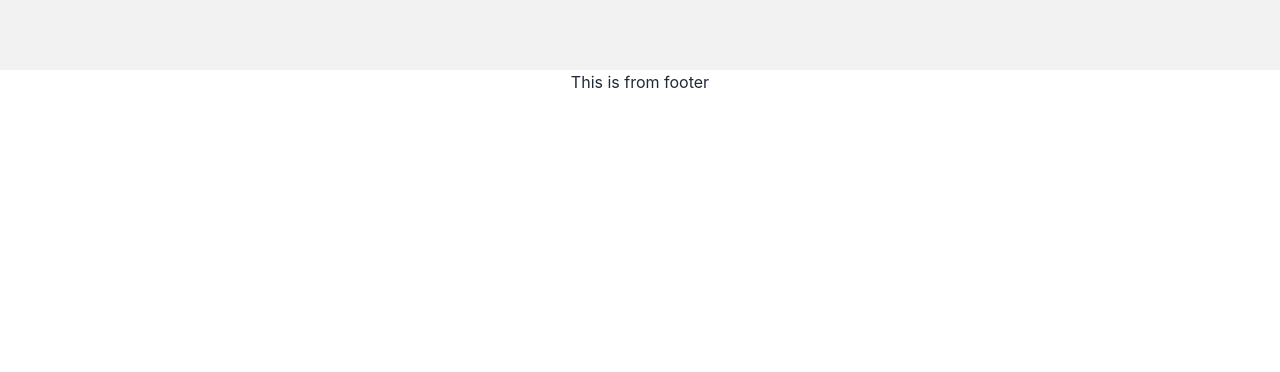
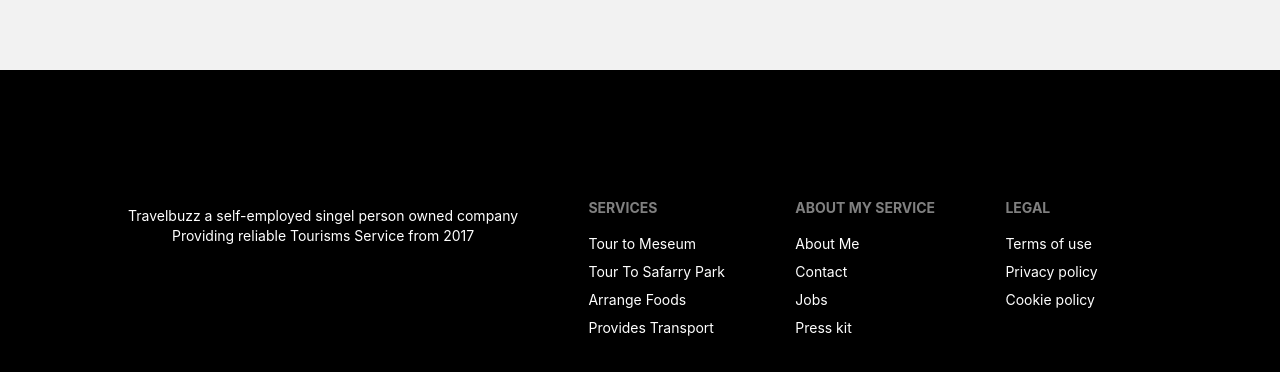
Before and after one commit to ashikbau/travelbuzz-client, a React (Create React App) app: page / in a window 1280 px wide. Shown: the part 794-1166 px from the top of the page. Before the commit the page ends 888 px from the top, so only its background shows below. Built offline with nearby package versions, Linux system fonts and the light colour scheme.

Commit message:
footer added

```diff
--- a/src/Pages/Shared/Footer/Footer.js
+++ b/src/Pages/Shared/Footer/Footer.js
@@ -2,9 +2,32 @@ import React from 'react';
 
 const Footer = () => {
     return (
+        <footer className="footer p-32 bg-black text-white">
         <div>
-            <h2>This is from footer</h2>
+            <img  alt="" />
+            <p>Travelbuzz a self-employed singel person owned company<br/>Providing reliable Tourisms Service from 2017</p>
         </div>
+        <div>
+            <span className="footer-title">Services</span>
+            <a href="/"className="link link-hover">Tour to Meseum</a>
+            <a href="/"className="link link-hover">Tour To Safarry Park</a>
+            <a href="/"className="link link-hover">Arrange Foods</a>
+            <a href="/"className="link link-hover">Provides Transport</a>
+        </div>
+        <div>
+            <span className="footer-title">About My Service</span>
+            <a href="/"className="link link-hover">About Me</a>
+            <a href="/"className="link link-hover">Contact</a>
+            <a href="/"className="link link-hover">Jobs</a>
+            <a href="/"className="link link-hover">Press kit</a>
+        </div>
+        <div>
+            <span className="footer-title">Legal</span>
+            <a href="/"className="link link-hover">Terms of use</a>
+            <a href="/"className="link link-hover">Privacy policy</a>
+            <a href="/"className="link link-hover">Cookie policy</a>
+        </div>
+    </footer>
     );
 };
 
```
